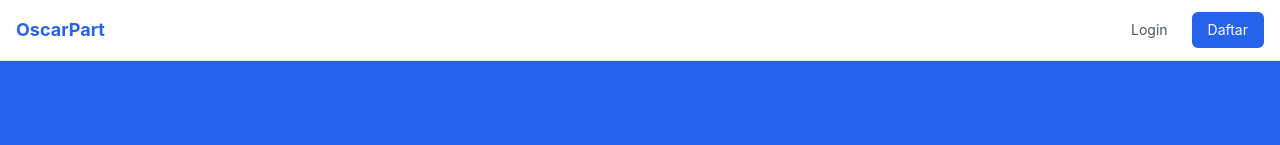
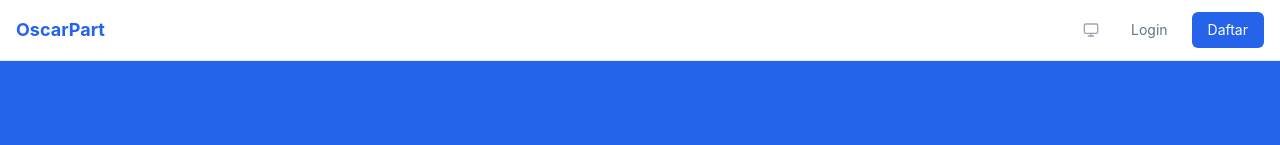
Before and after one commit to orenzasia-design/oscarpart, a Next.js app in the folder frontend/: page / in a window 1280 px wide. Shown: the top 145 px of the page. Built offline with nearby package versions, Linux system fonts and the light colour scheme; no server answers.

Commit message:
feat: dark-aware nav + ThemeToggle on landing page

```diff
--- a/frontend/app/(public)/page.tsx
+++ b/frontend/app/(public)/page.tsx
@@ -3,6 +3,7 @@
 import { useEffect, useState } from 'react';
 import Image from 'next/image';
 import Link from 'next/link';
+import ThemeToggle from '@/components/ui/ThemeToggle';
 
 // Tipe data untuk part SANY
 type SanyPart = {
@@ -54,11 +55,12 @@ export default function HomePage() {
   return (
     <main className="min-h-screen bg-gray-50">
       {/* Navbar */}
-      <nav className="bg-white shadow-sm border-b border-gray-200">
+      <nav className="bg-[--bg-card] shadow-sm border-b border-[--border-color] transition-colors">
         <div className="container mx-auto px-4 py-3 flex justify-between items-center">
           <span className="font-bold text-blue-600 text-lg">OscarPart</span>
-          <div className="flex gap-3">
-            <Link href="/login" className="text-sm text-gray-600 hover:text-blue-600 px-3 py-2 rounded-md hover:bg-gray-100 transition">
+          <div className="flex gap-3 items-center">
+            <ThemeToggle />
+            <Link href="/login" className="text-sm text-[--text-secondary] hover:text-blue-600 px-3 py-2 rounded-md hover:bg-gray-100 dark:hover:bg-slate-700 transition">
               Login
             </Link>
             <Link href="/register" className="text-sm bg-blue-600 text-white px-4 py-2 rounded-md hover:bg-blue-700 transition">
```
